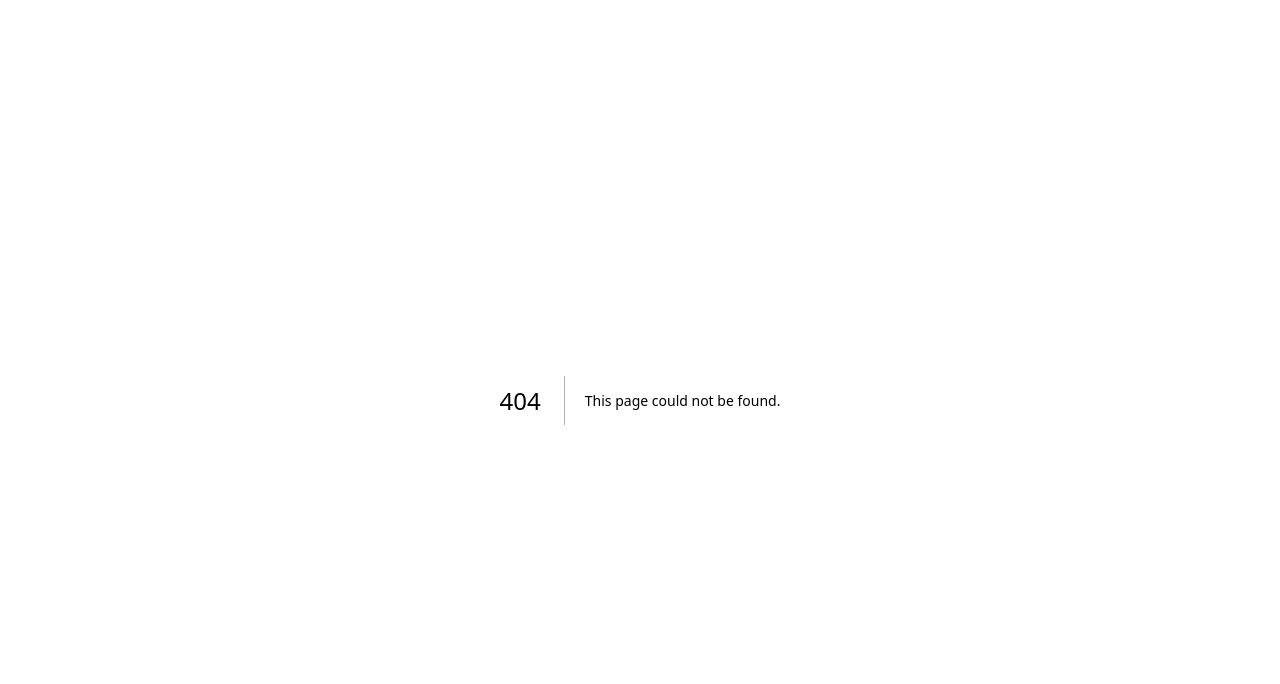
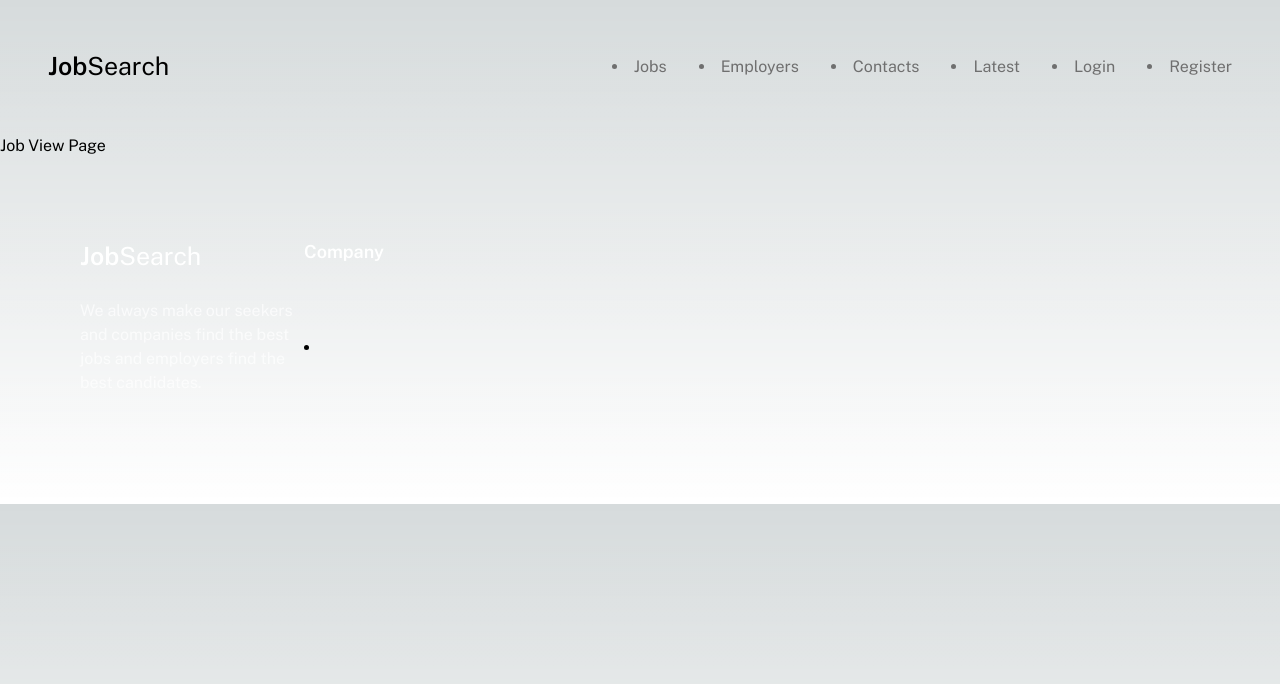
Before and after one commit to david123mbah/Faa_r, a Next.js app: page /job/1 in a window 1280 px wide. Before the commit this address had no page. Shown: the top 684 px of the page. Built offline with nearby package versions, Linux system fonts and the light colour scheme.

Commit message:
Adding the modifications, for david to continue

```diff
--- /dev/null
+++ b/app/application/new/page.jsx
@@ -0,0 +1,12 @@
+import React from 'react'
+
+const page = () => {
+  return (
+    <div>
+
+        Job Application Form
+    </div>
+  )
+}
+
+export default page
--- /dev/null
+++ b/app/job/[id]/page.jsx
@@ -0,0 +1,18 @@
+
+import React from "react";
+
+
+export const generateMetadata = (params) => {
+  return {
+    title: `job page with id ${params?.params?.id}`,
+
+  };
+};
+const JobViewPage = (params) => {
+  return  <div>
+
+    Job View Page
+  </div>
+};
+
+export default JobViewPage;
--- /dev/null
+++ b/app/job/create/page.jsx
@@ -0,0 +1,12 @@
+import React from 'react'
+
+const page = () => {
+  return (
+    <div>
+
+        Job Creation Form
+    </div>
+  )
+}
+
+export default page
--- a/app/layout.js
+++ b/app/layout.js
@@ -1,6 +1,8 @@
 import { ClerkProvider } from "@clerk/nextjs";
 import { Public_Sans } from "next/font/google";
 import "./globals.css";
+import Navbar from "./Components/Navbar";
+import Footer from "./Components/Footer";
 
 const publicSans = Public_Sans({
   subsets: ["latin"],
@@ -33,7 +35,11 @@ export default function RootLayout({ children }) {
     >
       <html lang="en">
         <body className={publicSans.className}>
+          <Navbar/>
+
+
            {children}
+             <Footer/>
         </body>
       </html>
     </ClerkProvider>
--- /dev/null
+++ b/app/page.jsx
@@ -0,0 +1,13 @@
+import React from 'react'
+import Jobs from './Components/Jobs'
+
+const page = () => {
+  return (
+    <div>
+
+        <Jobs/>
+    </div>
+  )
+}
+
+export default page
```
Also changed, not shown: 2 other files (tests, documents, lock files or other folders).
